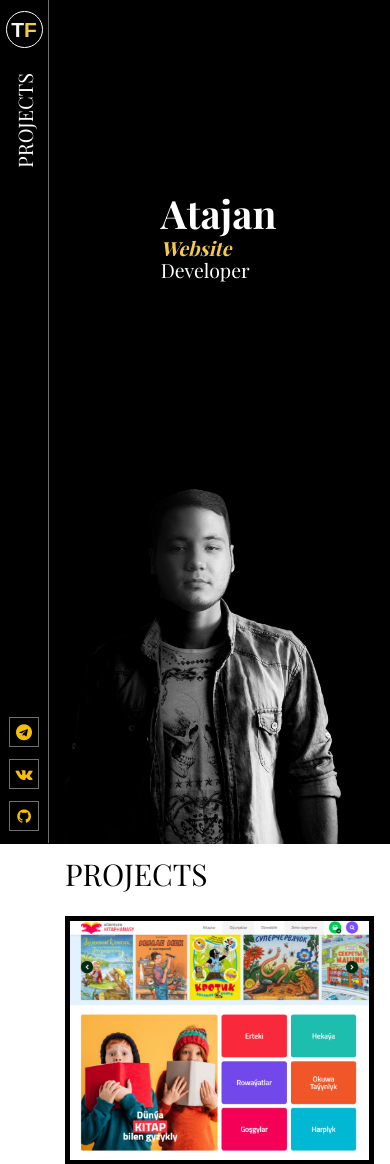
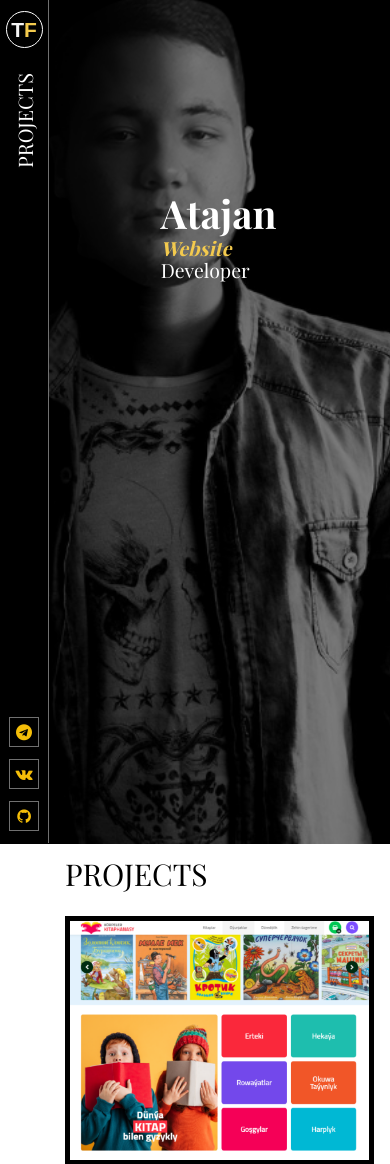
Before and after one commit to atajantayyrov/atajanweb, a PHP site: page / in a window 390 px wide. Shown: the top 1164 px of the page. Run offline with PHP 8.4, Linux system fonts and the light colour scheme; some web fonts are replaced.

Commit message:
masthead320

```diff
--- a/css/front-page/projects.css
+++ b/css/front-page/projects.css
@@ -127,4 +127,14 @@
   .aw-projects__btn {
     width: 208px;
   }
+  .aw-masthead__img img {
+    left: -200px;
+    right: 0;
+    margin: auto;
+    opacity: 0.5;
+    height: 240%;
+  }
+  .aw-masthead__text {
+    z-index: 1;
+  }
 }
```
